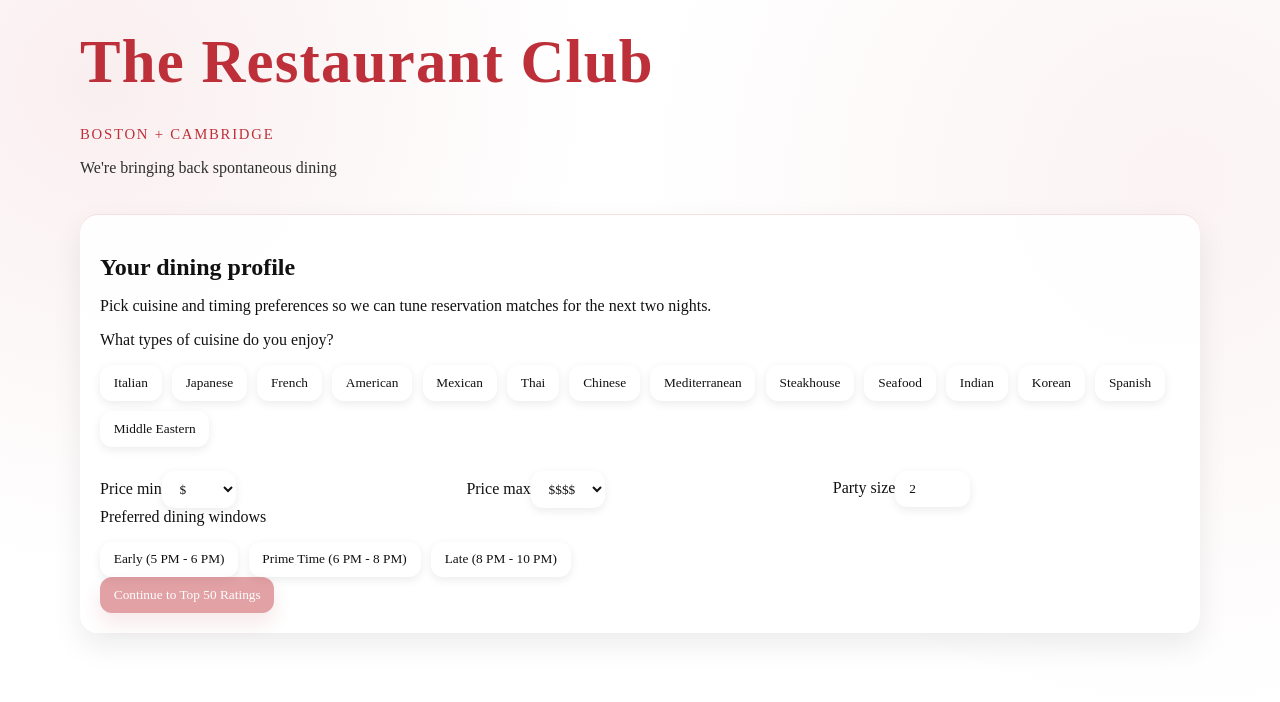
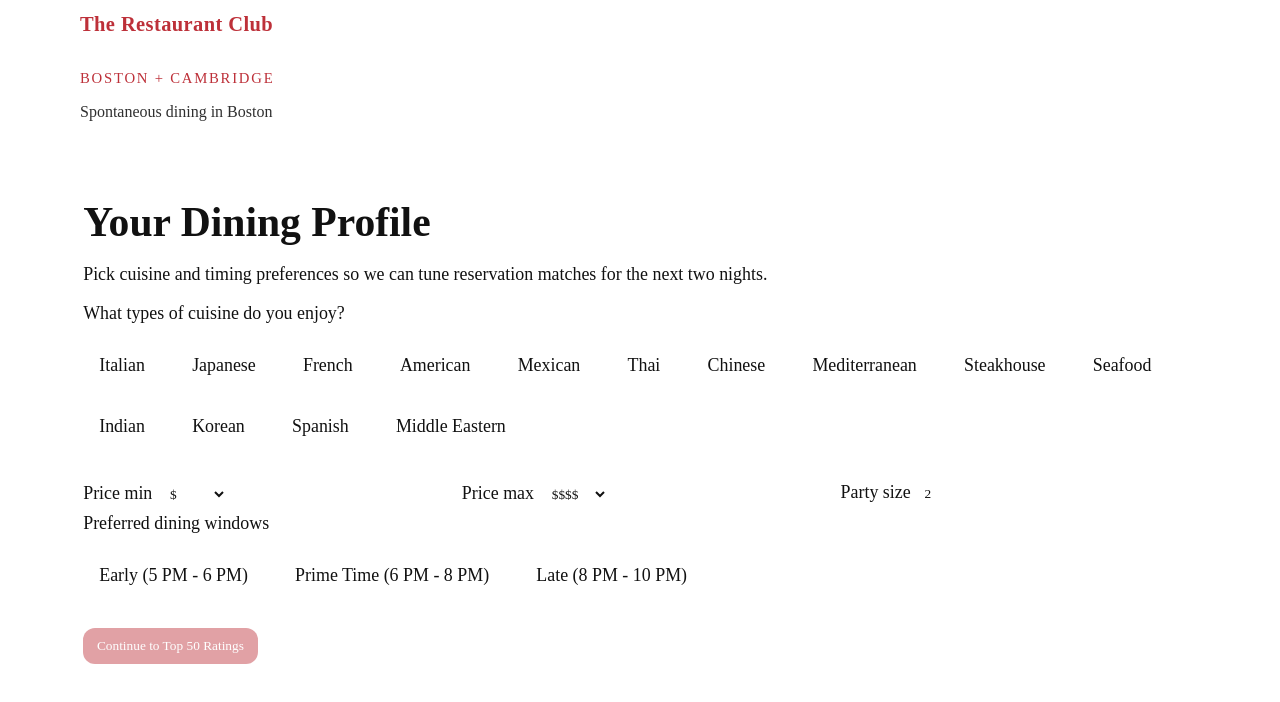
Before and after one commit to Tommyfitz72/restaurant-club, a React (Vite) app in the folder frontend/: page / in a window 1280 px wide. Shown: the top 702 px of the page. Built offline with nearby package versions, Linux system fonts and the light colour scheme; no server answers.

Commit message:
Refine first page layout, typography, and subtitle

```diff
--- a/frontend/src/components/PreferencesForm.jsx
+++ b/frontend/src/components/PreferencesForm.jsx
@@ -40,14 +40,14 @@ export default function PreferencesForm({ value, onChange, onSubmit }) {
   };
 
   return (
-    <main className="page-shell">
+    <main className="page-shell preferences-page">
       <section className="hero-shell">
         <p className="hero-kicker">Boston + Cambridge</p>
-        <p className="hero-slogan">We&apos;re bringing back spontaneous dining</p>
+        <p className="hero-slogan">Spontaneous dining in Boston</p>
       </section>
 
-      <section className="beli-card">
-        <h2>Your dining profile</h2>
+      <section className="beli-card profile-builder">
+        <h2>Your Dining Profile</h2>
         <p className="lead">Pick cuisine and timing preferences so we can tune reservation matches for the next two nights.</p>
 
         <div className="section-label">What types of cuisine do you enjoy?</div>
--- a/frontend/src/styles/global.css
+++ b/frontend/src/styles/global.css
@@ -14,9 +14,6 @@ body {
   font-family: 'Times New Roman', Times, serif;
   background: var(--white);
   color: var(--black);
-  background-image:
-    radial-gradient(circle at 8% 10%, rgba(189, 48, 57, 0.08) 0, rgba(189, 48, 57, 0) 35%),
-    radial-gradient(circle at 92% 22%, rgba(189, 48, 57, 0.06) 0, rgba(189, 48, 57, 0) 40%);
 }
 
 h1,
@@ -36,23 +33,23 @@ select {
 
 .site-header {
   width: min(1120px, 94vw);
-  margin: 1.7rem auto 0.8rem;
+  margin: 0.8rem auto 0.2rem;
 }
 
 .site-header h1 {
   color: var(--red);
-  font-size: clamp(2.4rem, 5vw, 3.8rem);
+  font-size: clamp(1.1rem, 1.6vw, 1.45rem);
   margin: 0;
   letter-spacing: 0.02em;
 }
 
 .page-shell {
   width: min(1120px, 94vw);
-  margin: 1.8rem auto 3.8rem;
+  margin: 1.2rem auto 2.4rem;
 }
 
 .hero-shell {
-  margin-bottom: 2.3rem;
+  margin-bottom: 1.5rem;
 }
 
 .hero-kicker {
@@ -60,11 +57,6 @@ select {
   font-size: 0.92rem;
   text-transform: uppercase;
   letter-spacing: 0.12em;
-}
-
-.hero-shell h1 {
-  color: var(--red);
-  font-size: clamp(2.2rem, 5vw, 3.7rem);
 }
 
 .hero-slogan,
@@ -80,12 +72,9 @@ select {
 .restaurant-card,
 .result-card,
 .list-item {
-  background: rgba(255, 255, 255, 0.95);
+  background: var(--white);
   border-radius: 18px;
   padding: 1.25rem;
-  box-shadow:
-    0 12px 30px rgba(17, 17, 17, 0.08),
-    0 1px 0 rgba(189, 48, 57, 0.15) inset;
 }
 
 .beli-card h1,
@@ -133,7 +122,6 @@ select,
   background: #fff;
   border-radius: 12px;
   padding: 0.62rem 0.86rem;
-  box-shadow: 0 3px 10px rgba(0, 0, 0, 0.08);
 }
 
 .chip,
@@ -148,7 +136,6 @@ select,
 .secondary-btn {
   background: var(--red);
   color: var(--white);
-  box-shadow: 0 10px 20px rgba(189, 48, 57, 0.25);
 }
 
 .primary-btn:disabled {
@@ -234,7 +221,6 @@ select,
   font-size: 1.25rem;
   cursor: pointer;
   opacity: 0.42;
-  box-shadow: none;
   padding: 0;
 }
 
@@ -261,20 +247,6 @@ select,
   color: var(--black);
 }
 
-@media (max-width: 700px) {
-  .search-row {
-    flex-direction: column;
-  }
-
-  .page-card,
-  .beli-card,
-  .restaurant-card,
-  .result-card,
-  .list-item {
-    padding: 1rem;
-  }
-}
-
 .rating-value {
   font-size: 0.92rem;
   color: var(--black);
@@ -293,3 +265,76 @@ select,
 .sticky-cta {
   width: 100%;
 }
+
+/* First page only: full-height profile builder, larger text, and no boxes/shadows. */
+.preferences-page {
+  min-height: calc(100vh - 110px);
+  display: flex;
+  flex-direction: column;
+}
+
+.preferences-page .hero-shell {
+  margin-bottom: 0.9rem;
+}
+
+.preferences-page .profile-builder {
+  flex: 1;
+  border-radius: 0;
+  padding: 0.8rem 0.2rem 0;
+}
+
+.preferences-page .profile-builder,
+.preferences-page .chip,
+.preferences-page .primary-btn,
+.preferences-page input,
+.preferences-page select {
+  box-shadow: none;
+}
+
+.preferences-page .profile-builder h2 {
+  font-size: clamp(2rem, 3.3vw, 2.6rem);
+  margin-bottom: 0.9rem;
+}
+
+.preferences-page .lead,
+.preferences-page .section-label,
+.preferences-page label,
+.preferences-page .chip {
+  font-size: 1.12rem;
+}
+
+.preferences-page .chip-grid {
+  gap: 0.95rem;
+  margin-top: 1.2rem;
+}
+
+.preferences-page .chip {
+  padding: 0.75rem 1rem;
+}
+
+.preferences-page .input-row {
+  margin-top: 1.7rem;
+  gap: 1.4rem;
+}
+
+.preferences-page .primary-btn {
+  margin-top: 1.9rem;
+}
+
+@media (max-width: 700px) {
+  .search-row {
+    flex-direction: column;
+  }
+
+  .page-card,
+  .beli-card,
+  .restaurant-card,
+  .result-card,
+  .list-item {
+    padding: 1rem;
+  }
+
+  .preferences-page {
+    min-height: auto;
+  }
+}
```
